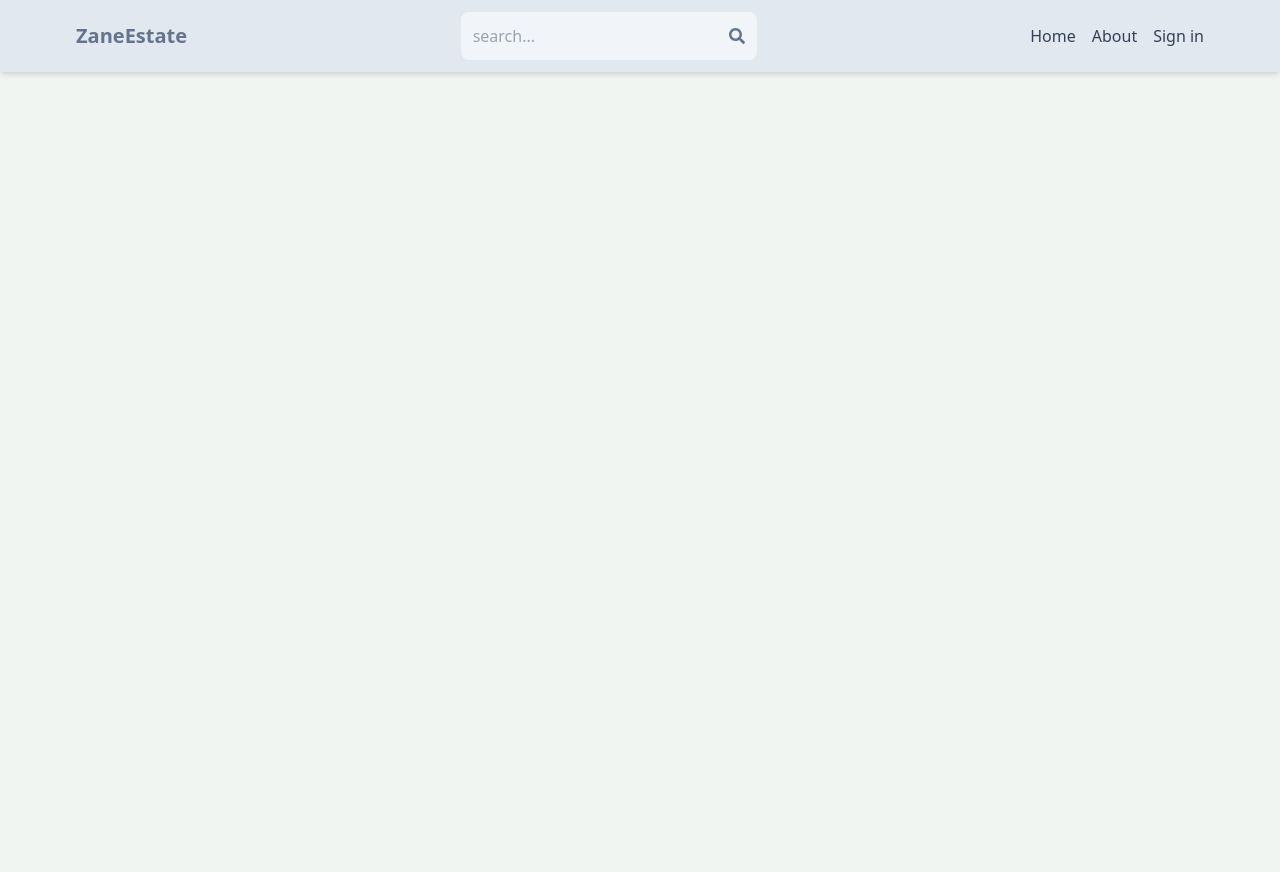
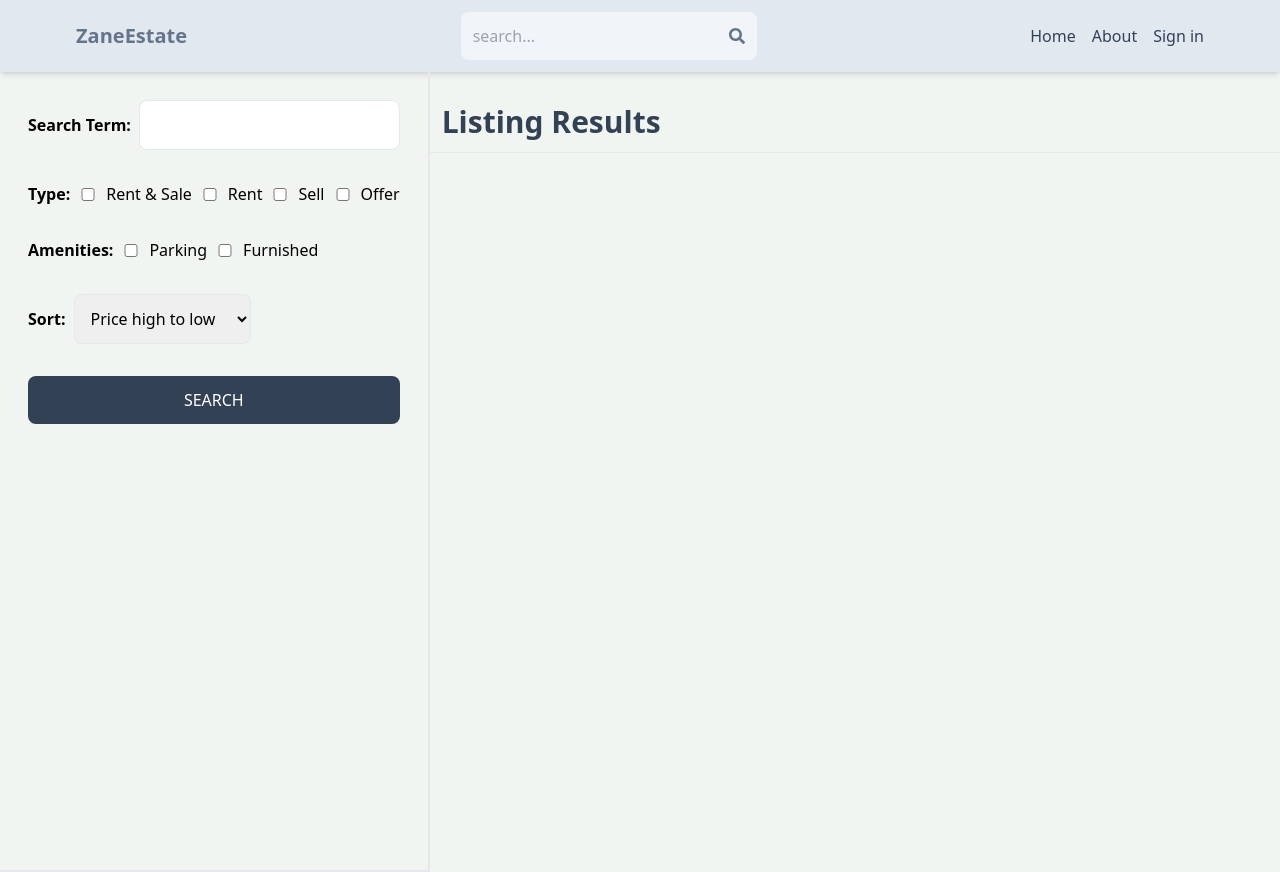
Before and after one commit to Zhiyuan95/estate-app, a React (Vite) app in the folder client/: page /search in a window 1280 px wide. Before the commit the page ends 800 px from the top, so only its background shows below. Built offline with nearby package versions, Linux system fonts and the light colour scheme; no server answers.

Commit message:
create and complete search page UI

```diff
--- a/client/src/App.jsx
+++ b/client/src/App.jsx
@@ -10,6 +10,7 @@
 import CreateListing from "./pages/CreateListing";
 import UpdateListing from "./pages/UpdateListing";
 import Listing from "./pages/Listing";
+import Search from "./pages/Search";
 
 const App = () => {
   return (
@@ -18,6 +19,7 @@
       <Routes>
         <Route path="/" element={<Home />} />
         <Route path="/about" element={<About />} />
+        <Route path="/search" element={<Search />} />
         <Route element={<PrivateRoute />}>
           <Route path="/profile" element={<Profile />} />
           <Route path="/create-listing" element={<CreateListing />} />
--- /dev/null
+++ b/client/src/pages/Search.jsx
@@ -0,0 +1,71 @@
+const Search = () => {
+  return (
+    <div className="flex flex-col md:flex-row">
+      {/*left side */}
+      <div className="p-7  border-b-2 md:border-r-2 md:min-h-screen">
+        <form className="flex flex-col gap-8">
+          <div className="flex items-center gap-2">
+            <label className="capitalize whitespace-nowrap font-semibold">
+              search term:
+            </label>
+            <input type="text" className="border rounded-lg p-3 w-full" />
+          </div>
+          <div className="flex gap-2 flex-wrap items-center">
+            <label className="font-semibold">Type: </label>
+            <div className="flex gap-2 items-center flex-wrap">
+              <input type="checkbox" className="w-5" id="all" />
+              <span>Rent & Sale</span>
+            </div>
+            <div className="flex gap-2 items-center flex-wrap">
+              <input type="checkbox" className="w-5" id="rent" />
+              <span>Rent</span>
+            </div>
+            <div className="flex gap-2 items-center flex-wrap">
+              <input type="checkbox" className="w-5" id="sell" />
+              <span>Sell</span>
+            </div>
+            <div className="flex gap-2 items-center flex-wrap">
+              <input type="checkbox" className="w-5" id="offer" />
+              <span>Offer</span>
+            </div>
+          </div>
+          <div className="flex gap-2 flex-wrap items-center">
+            <label className="font-semibold">Amenities: </label>
+            <div className="flex gap-2 items-center flex-wrap">
+              <input type="checkbox" className="w-5" id="parking" />
+              <span>Parking</span>
+            </div>
+            <div className="flex gap-2 items-center flex-wrap">
+              <input type="checkbox" className="w-5" id="furnished" />
+              <span>Furnished</span>
+            </div>
+          </div>
+          <div className="flex items-center gap-2">
+            <label className="font-semibold">Sort:</label>
+            <select
+              defaultValue={"created_at_desc"}
+              id="sort_order"
+              className="border rounded-lg p-3"
+            >
+              <option>Price high to low</option>
+              <option>Price low to hight</option>
+              <option>Latest</option>
+              <option>Oldest</option>
+            </select>
+          </div>
+          <button className="bg-slate-700 text-white p-3 rounded-lg uppercase hover:opacity-95">
+            Search
+          </button>
+        </form>
+      </div>
+      {/*right side */}
+      <div className="flex-1">
+        <h1 className="capitalize text-3xl font-semibold border-b p-3 text-slate-700 mt-5">
+          listing results
+        </h1>
+      </div>
+    </div>
+  );
+};
+
+export default Search;
```
